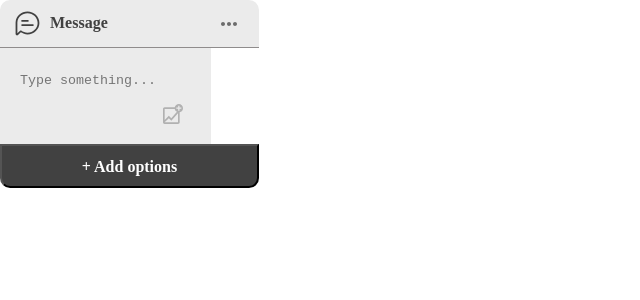
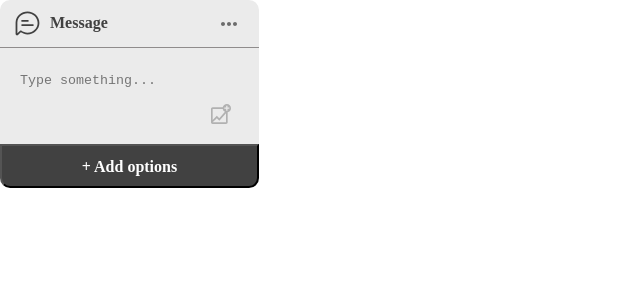
Before and after one commit to echo-webapp/React-Flow, a React (Create React App) app: page / in a window 1280 px wide. Shown: the top 300 px of the page, without its empty margins (0-640 px from the left). Built offline with nearby package versions, Linux system fonts and the light colour scheme.

Commit message:
Initial Commit3

```diff
--- a/src/MessageCard.css
+++ b/src/MessageCard.css
@@ -33,7 +33,7 @@
   margin-right: 10px;
 }
 .MessageCardInputBody {
-  width: 211px;
+  width: 259px;
   min-height: 92px;
   background: #ebebeb;
   display: flex;
```
